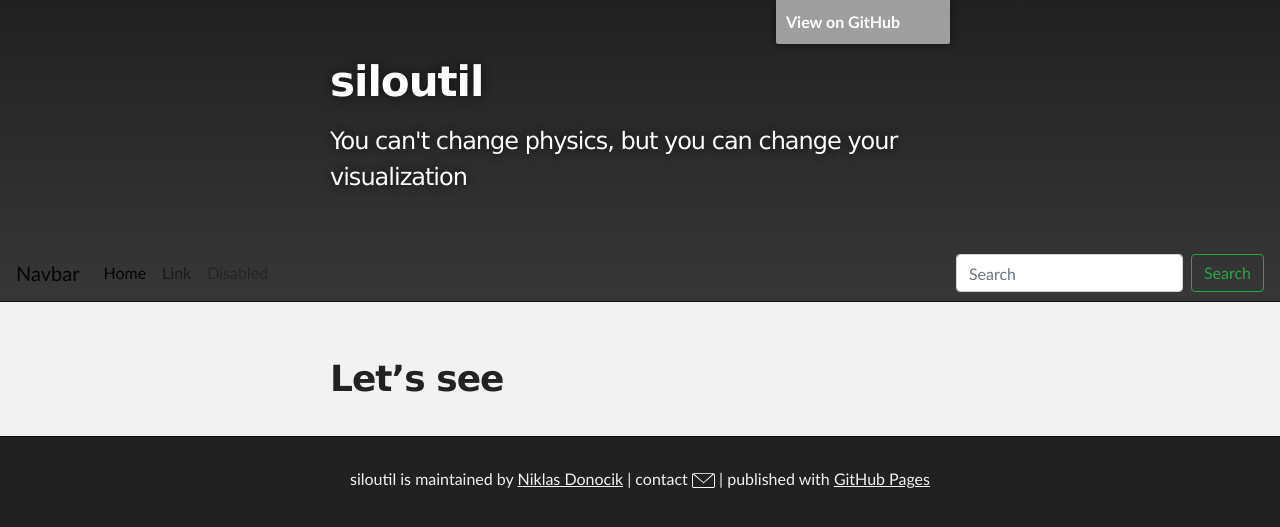
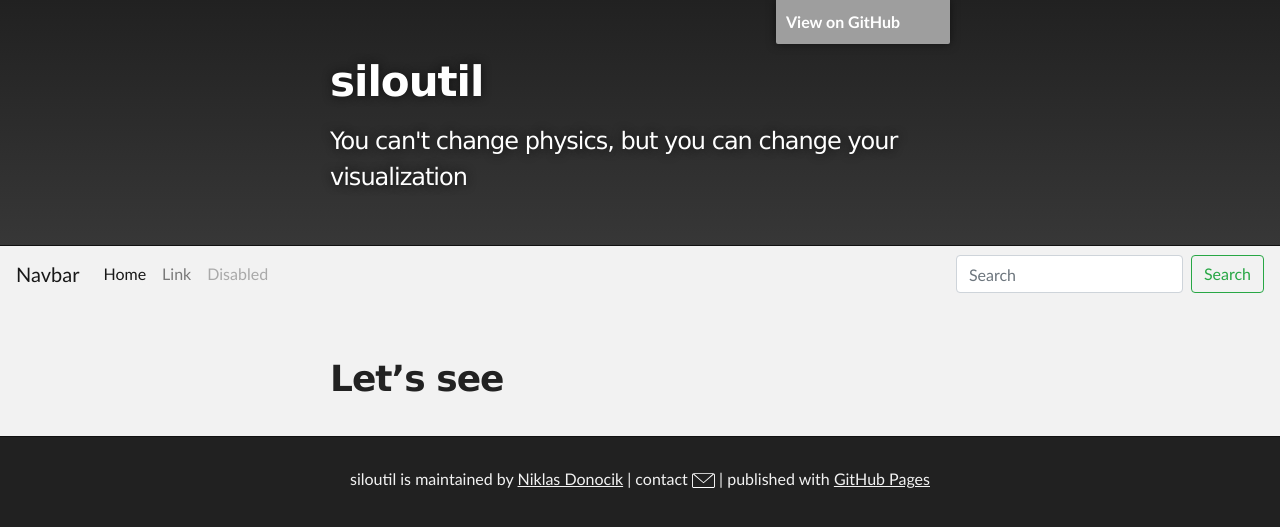
Before and after one commit to siloutil/siloutil.github.io, a Jekyll site: the page built from doc/test.md, in a window 1280 px wide. Shown: the top 527 px of the page. Built offline with Jekyll 4.4.1, drawn with Linux system fonts in a browser that asks for light colours; our own code applies the rules of GitHub Pages for plain Markdown files; grey boxes are pictures that could not be loaded.

Commit message:
Update default.html

```diff
--- a/_layouts/default.html
+++ b/_layouts/default.html
@@ -26,6 +26,9 @@
           <h1 id="project_title">{{ site.title | default: site.github.repository_name }}</h1>
           <h2 id="project_tagline">{{ site.description | default: site.github.project_tagline }}</h2>
         </header>
+    </div>
+    <div id="main_content_wrap" class="outer">
+    <!-- MAIN CONTENT -->
         <nav class="navbar navbar-expand-lg navbar-light">
           <a class="navbar-brand" href="#">Navbar</a>
           <button class="navbar-toggler" type="button" data-toggle="collapse" data-target="#navbarSupportedContent" aria-controls="navbarSupportedContent" aria-expanded="false" aria-label="Toggle navigation">
@@ -50,9 +53,7 @@
               </form>
             </div>
           </nav>
-    </div>
-    <div id="main_content_wrap" class="outer">
-    <!-- MAIN CONTENT -->
+
     <div id="tipue_search_content"></div>
       <section id="main_content" class="inner">
         {{ content }}
```
